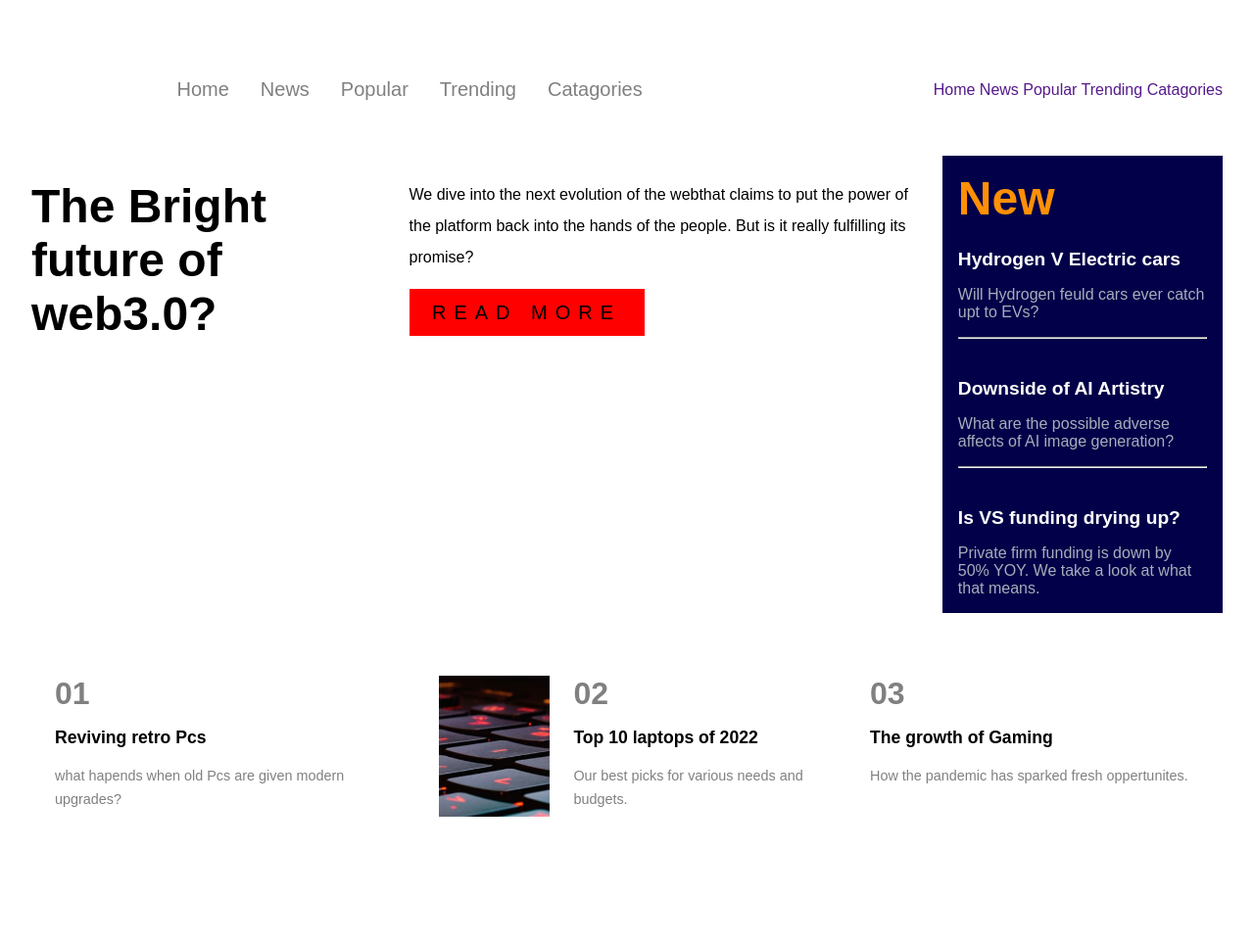
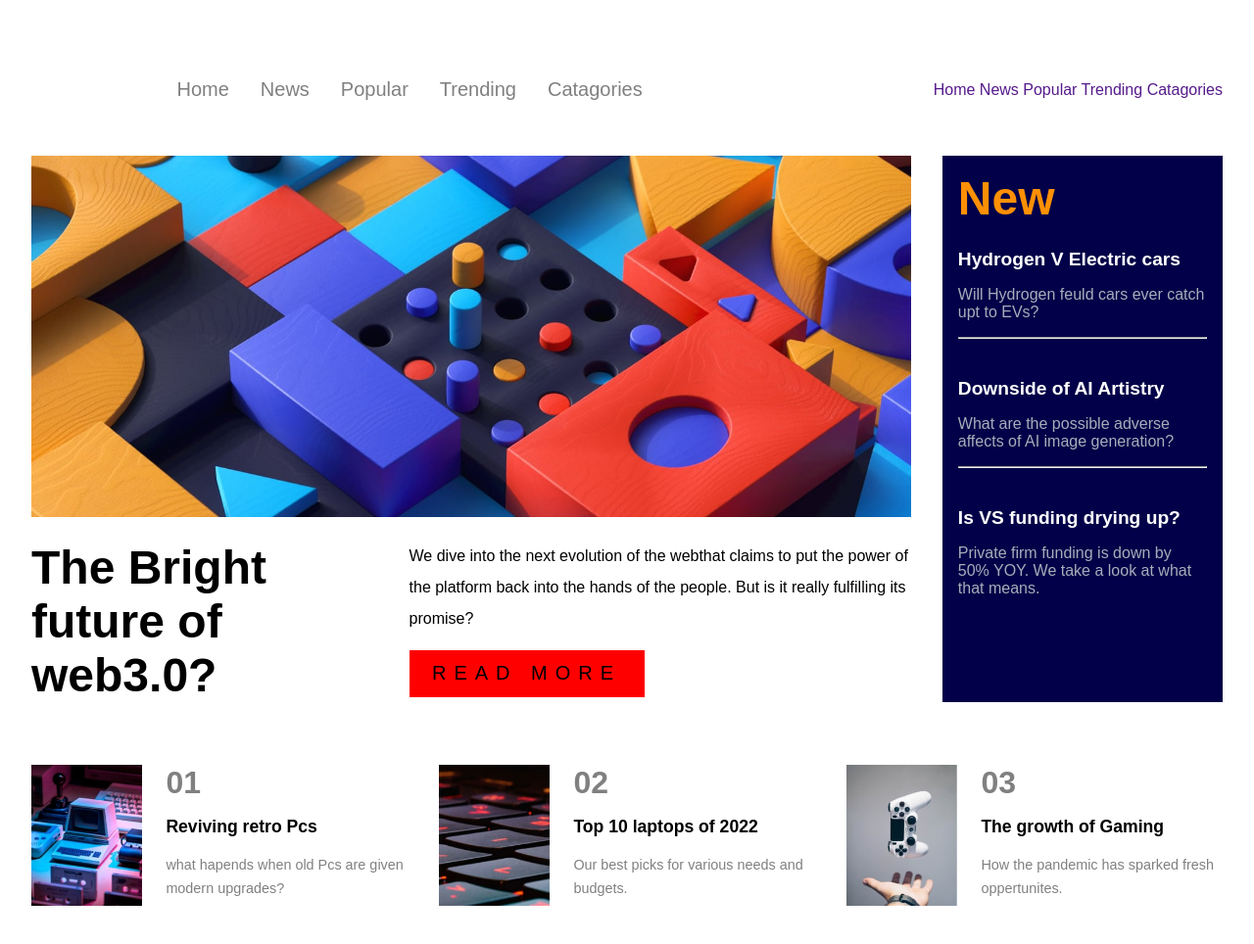
Before and after one commit to bolojutsu/New-Homepage, a plain HTML site: page index.html in a window 1280 px wide. Shown: the whole page at 98% size. Before the commit the page ends 914 px from the top, so only its background shows below. Drawn offline with Linux system fonts and the light colour scheme; files whose address does not match are found by name.

Commit message:
Add files via upload

```diff
--- a/index.html
+++ b/index.html
@@ -38,7 +38,7 @@
       <main class="main-content">
         <div class="top-sections">
           <section class="section1">
-            <img src="/assets/images/image-web-3-desktop.jpg" alt="" />
+            <img src="image-web-3-desktop.jpg" alt="" />
             <div class="section1-content">
               <h3>The Bright future of web3.0?</h3>
               <div class="p-text">
@@ -81,7 +81,7 @@
         </div>
         <section class="section3">
           <div class="blog">
-            <img src="/assets/images/image-retro-pcs.jpg" alt="" />
+            <img src="image-retro-pcs.jpg" alt="" />
             <div class="blog-content">
               <h1>01</h1>
               <h3>Reviving retro Pcs</h3>
@@ -97,7 +97,7 @@
             </div>
           </div>
           <div class="blog">
-            <img src="/assets/images/image-gaming-growth.jpg" alt="" />
+            <img src="image-gaming-growth.jpg" alt="" />
             <div class="blog-content">
               <h1>03</h1>
               <h3>The growth of Gaming</h3>
```
